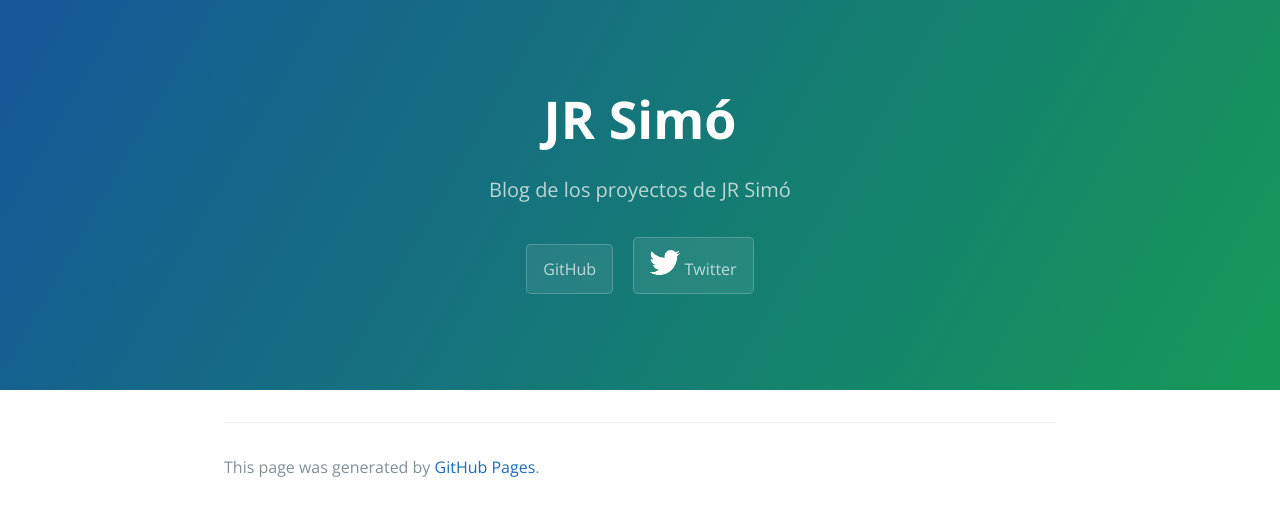
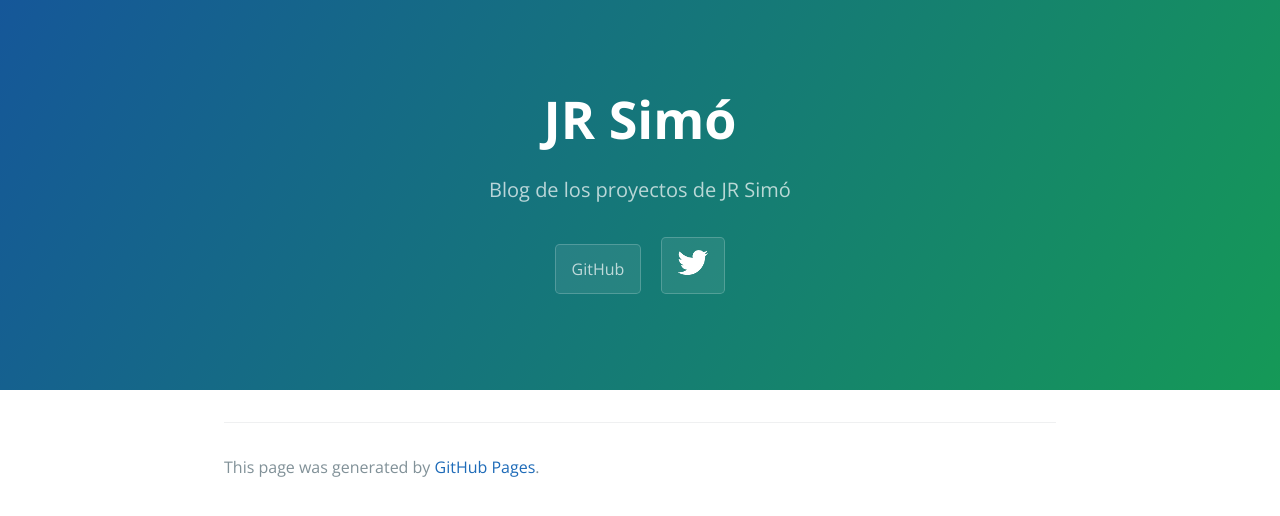
Before and after one commit to jrsimo/jrsimo.github.io, a Jekyll site: the page built from index.md, in a window 1280 px wide. Shown: the top 516 px of the page. Built offline with Jekyll 4.4.1, drawn with Linux system fonts in a browser that asks for light colours.

Commit message:
Quito el texto de twitter de la imagen

```diff
--- a/_layouts/default.html
+++ b/_layouts/default.html
@@ -18,7 +18,7 @@
       {% endif %}
       {% if site.show_downloads %}
         <a href="{{ github.com/jrsimo }}" class="btn"> GitHub </a>
-        <a href="{{ twitter.com/jrsimo }}" class="btn"> <img src="twitter.png"> Twitter </a>
+        <a href="{{ twitter.com/jrsimo }}" class="btn"> <img src="twitter.png"></a>
       {% endif %}
     </section>
 
```
